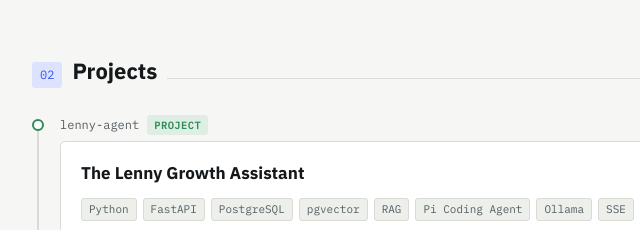
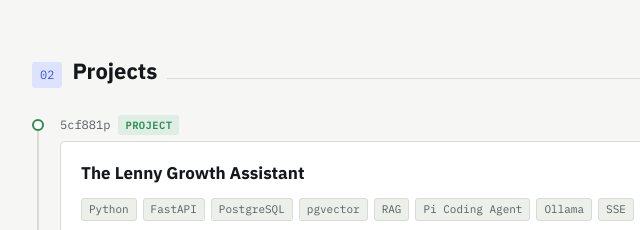
Before and after one commit to Pavani-A/portfolio, a plain HTML site: page index.html in a window 1280 px wide. Shown: the part 1214-1444 px from the top of the page, 246-886 px from the left. Drawn offline with Linux system fonts and the light colour scheme; no server answers.

Commit message:
Update project hash in entry-meta

```diff
--- a/index.html
+++ b/index.html
@@ -384,7 +384,7 @@
     <div class="log">
       <div class="entry type-proj reveal">
   <div class="entry-dot"></div>
-  <div class="entry-meta"><span class="hash">lenny-agent</span><span class="kind">project</span></div>
+  <div class="entry-meta"><span class="hash">5cf881p</span><span class="kind">project</span></div>
   <div class="entry-card">
     <div class="entry-title-row">
       <div class="entry-title">The Lenny Growth Assistant</div>
```
